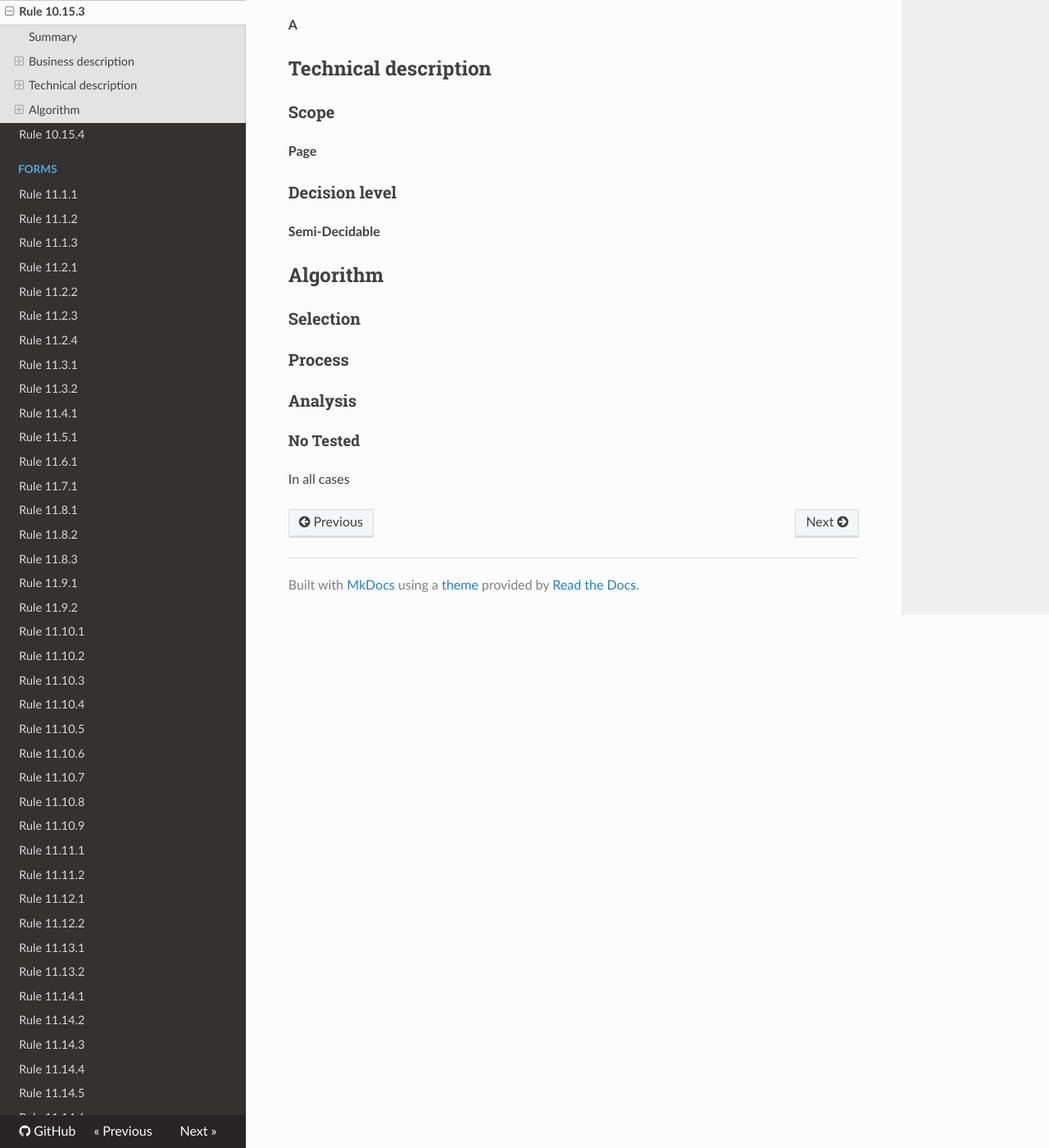
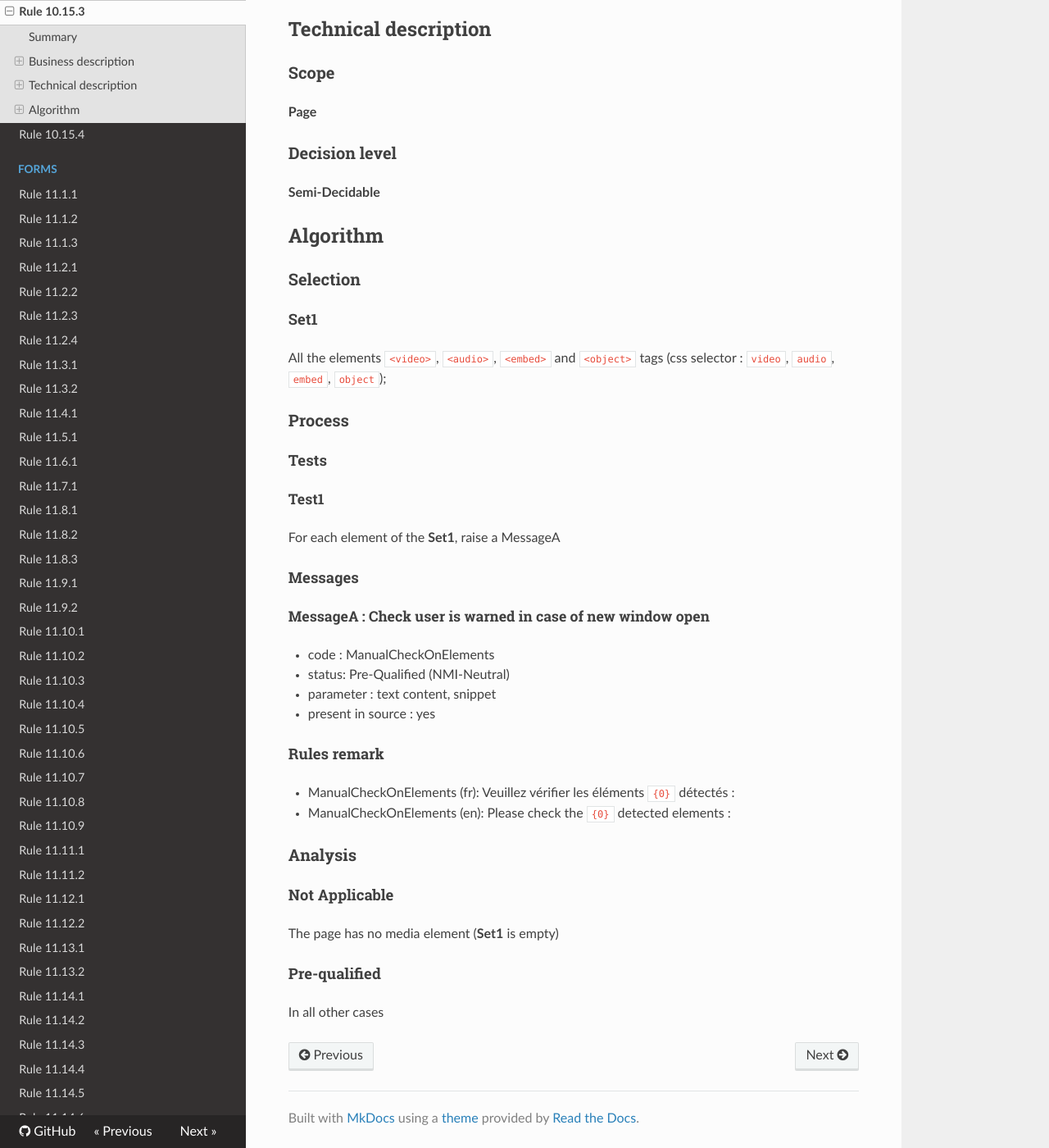
Before and after one commit to Tanaguru/RGAA3-2016, an MkDocs documentation site: the page built from docs/Rule-10-15-3.md, in a window 1280 px wide and 1400 px high, scrolled down 669 px. Shown: the whole window at 82% size. Built offline with MkDocs 1.6.1, drawn with Linux system fonts in a browser that asks for light colours; nearby versions of some CDN libraries; old or Windows-style settings are respelled for this version of MkDocs.

Commit message:
Update sample test 10.15.2 and 10.15.3

```diff
--- a/docs/Rule-10-15-3.md
+++ b/docs/Rule-10-15-3.md
@@ -36,10 +34,38 @@ Dans chaque page Web, pour chaque <a href="http://references.modernisation.gouv.
 
 ### Selection
 
+#### Set1
+
+All the elements `<video>`, `<audio>`, `<embed>` and `<object>` tags (css selector : `video`, `audio`, `embed`, `object`);
+
 ### Process
+
+#### Tests
+
+##### Test1
+
+For each element of the **Set1**, raise a MessageA
+
+#### Messages
+
+##### MessageA : Check user is warned in case of new window open
+
+-   code : ManualCheckOnElements
+-   status: Pre-Qualified (NMI-Neutral)
+-   parameter : text content, snippet
+-   present in source : yes
+
+#### Rules remark
+
+ * ManualCheckOnElements (fr): Veuillez v&eacute;rifier les &eacute;l&eacute;ments <code>{0}</code> d&eacute;tect&eacute;s :
+ * ManualCheckOnElements (en): Please check the <code>{0}</code> detected elements :
 
 ### Analysis
 
-#### No Tested
+#### Not Applicable
 
-In all cases
+The page has no media element (**Set1** is empty)
+
+#### Pre-qualified
+
+In all other cases
```
Also changed, not shown: other parts of docs/Rule-10-15-3.md (+2 -4 lines), docs/Rule-10-15-2.md (+32 -6 lines).
